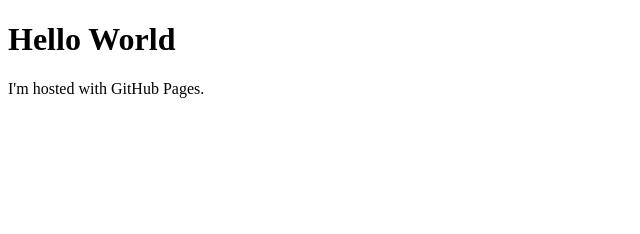
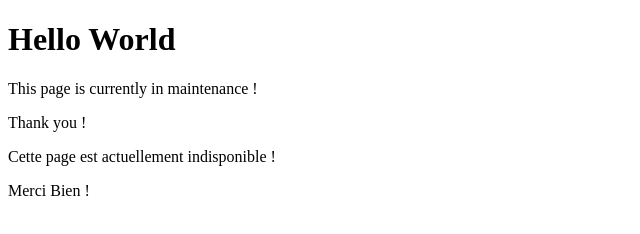
Before and after one commit to koilafaitdon/Xelenas, a plain HTML site: page index.html in a window 1280 px wide. Shown: the whole page, without its empty margins (0-640 px from the left). Drawn offline with Linux system fonts and the light colour scheme.

Commit message:
Update index.html

```diff
--- a/index.html
+++ b/index.html
@@ -2,6 +2,9 @@
 <html>
 <body>
 <h1>Hello World</h1>
-<p>I'm hosted with GitHub Pages.</p>
+<p>This page is currently in maintenance !</p>
+<p>Thank you !</p>
+<p>Cette page est actuellement indisponible !</p>
+<p>Merci Bien !</p>
 </body>
 </html>
```
